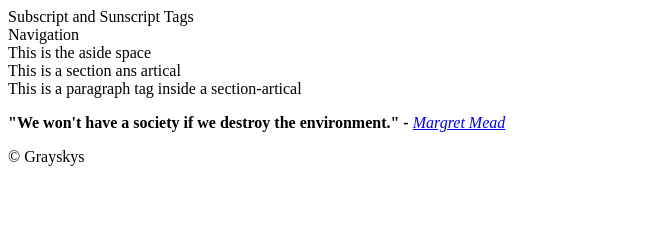
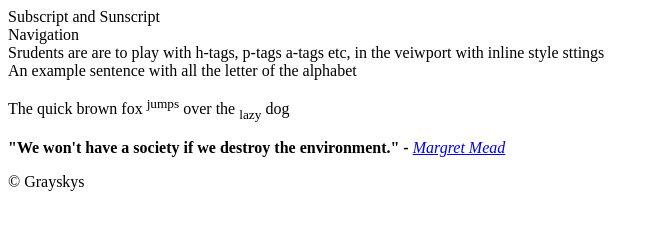
Before and after one commit to Grayson4/leraningHTML.github.io, a plain HTML site: page childPadges/Subscript and Superscript Tags.html in a window 1280 px wide. Shown: the whole page, without its empty margins (0-659 px from the left). Drawn offline with Linux system fonts and the light colour scheme.

Commit message:
sub and sup update

```diff
--- a/childPadges/Subscript and Superscript Tags.html
+++ b/childPadges/Subscript and Superscript Tags.html
@@ -6,9 +6,9 @@
     <meta http-equiv="X-UA-Compatible" content="IE=edge">
     <meta name="author" conten="Grayskys">
     <meta name="description" conten="Learning HTML by building a simple wbsite">
-    <meta name="keywords" conten="boilerplate, starter code, HTML, learning">
+    <meta name="keywords" conten="boilerplate, starter code, HTML, learning, subscript, superscript">
     <meta name="viewport" content="width=device-width, initial-scale=1.0">
-  <!-- Content give value for name or http-equiv attribute, text entry in string or array string -->
+    <!-- Content give value for name or http-equiv attribute, text entry in string or array string -->
 
     <!-- meta http-equiv="default-style" content=""--> <!-- content matches css link exactly-->
 
@@ -22,14 +22,18 @@
     <!-- Already specified in the charset above-->
     <title>Subscript and Superscript Tags Comparison Page</title>
 
-  <noscript>RUnning Javascript is not necessary in the HTML Page ... FYI: your feature to exacute scripts is turned off</noscript>
+    <!-- warning about JavaScript, Cybersecurity topic -->
+    <noscript>RUnning Javascript is not necessary in the HTML Page ... FYI: your feature to exacute scripts is turned off</noscript>
 </head>
 <body>
-  <header>Subscript and Sunscript Tags</header>
+  <header>Subscript and Sunscript</header>
   <nav>Navigation</nav>
-  <aside>This is the aside space</aside>
-  <section><article>This is a section ans artical</article></section>
-  <section><article>This is a paragraph tag inside a section-artical</article></section>
+  <aside>Srudents are are to play with h-tags, p-tags a-tags etc, in the veiwport with inline style sttings</aside>
+  <section>
+    <header>An example sentence with all the letter of the alphabet</header>
+    <article><p>The quick brown fox <sup>jumps</sup> over the <sub>lazy</sub> dog</p></article>
+  </section>
+
 </body>
 
 <footer>
```
